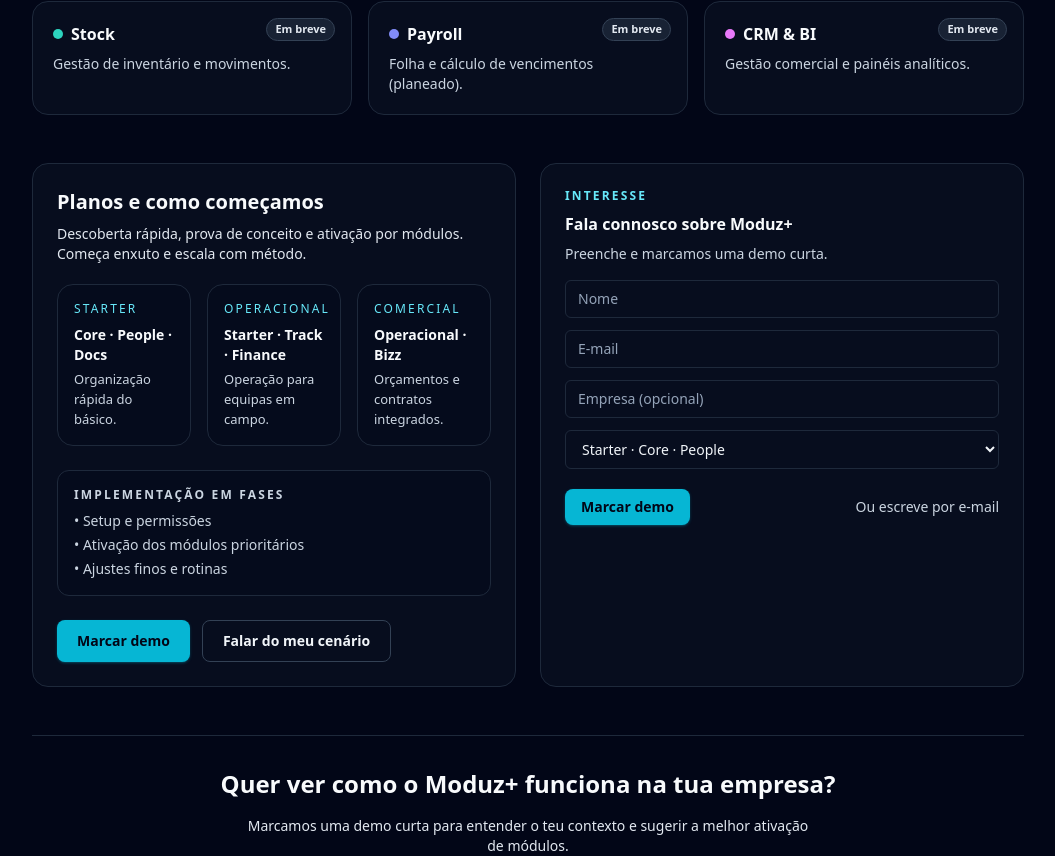
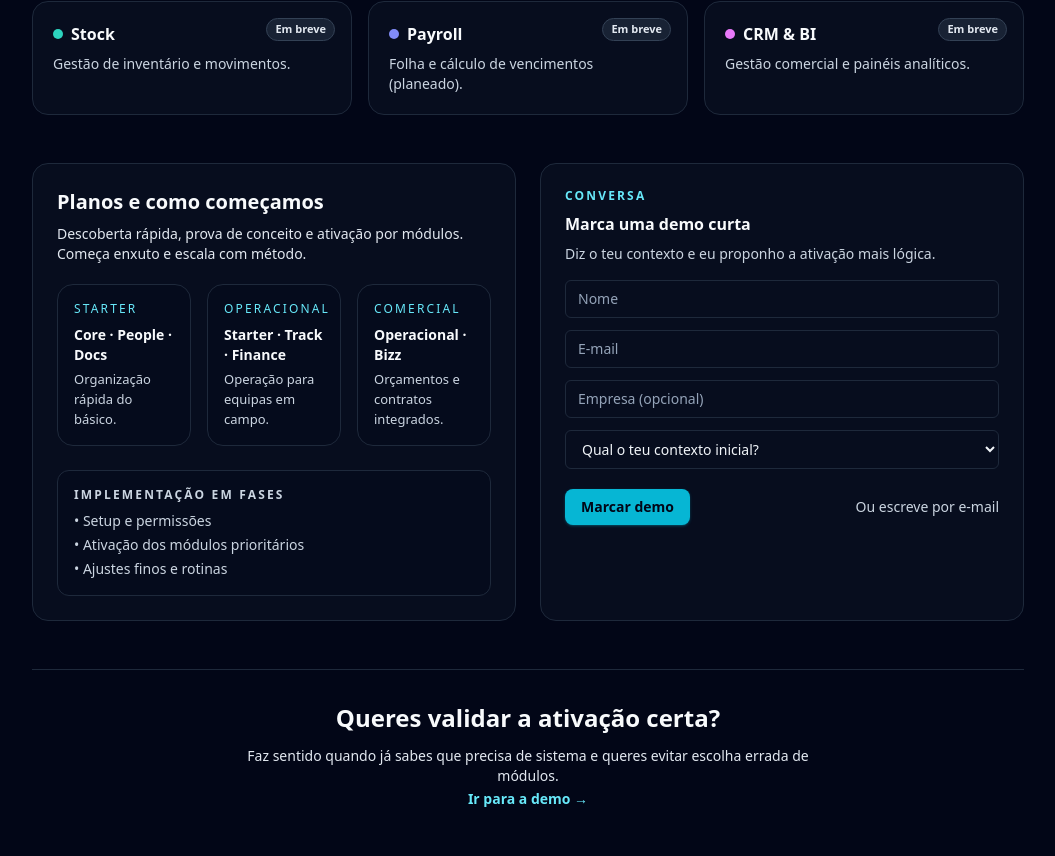
Before and after one commit to libertrendz/libertrendz-site, a Next.js app: page /moduz in a window 1280 px wide. Shown: the part 1084-1940 px from the top of the page, without its empty margins (112-1167 px from the left). Built offline with nearby package versions, Linux system fonts and the light colour scheme.

Commit message:
Update page.tsx

```diff
--- a/app/moduz/page.tsx
+++ b/app/moduz/page.tsx
@@ -34,13 +34,17 @@ const MODULES_SOON = [
   { key: "crm", title: "CRM & BI", desc: "Gestão comercial e painéis analíticos." },
 ];
 
-function ModuleTitle({
-  moduleKey,
-  title,
-}: {
-  moduleKey: string;
-  title: string;
-}) {
+const CONTACT_CONTEXTS = [
+  "Quero organizar operação e equipa",
+  "Quero controlo de ponto e campo",
+  "Quero visibilidade financeira e previsibilidade",
+  "Quero orçamentos e contratos integrados",
+  "Ainda não sei, preciso de orientação",
+] as const;
+
+type ContactContext = (typeof CONTACT_CONTEXTS)[number] | "";
+
+function ModuleTitle({ moduleKey, title }: { moduleKey: string; title: string }) {
   const dot = MODULE_COLORS[moduleKey] || "bg-slate-400";
   return (
     <div className="flex items-center gap-2">
@@ -54,7 +58,7 @@ export default function ModuzPage() {
   const [name, setName] = useState("");
   const [email, setEmail] = useState("");
   const [company, setCompany] = useState("");
-  const [interest, setInterest] = useState("starter");
+  const [context, setContext] = useState<ContactContext>("");
   const [loading, setLoading] = useState(false);
   const [status, setStatus] = useState<{ ok: boolean; msg: string } | null>(null);
 
@@ -73,8 +77,8 @@ export default function ModuzPage() {
         nome: name,
         email,
         empresa: company,
-        mensagem: `Interesse Moduz+ · plano: ${interest}`,
-        assunto: "Interesse Moduz+ · demo / orçamento",
+        mensagem: `Interesse Moduz+ · contexto: ${context || "Não especificado"}`,
+        assunto: "Interesse Moduz+ · demo / conversa",
       };
 
       const res = await fetch("/api/contato", {
@@ -84,11 +88,11 @@ export default function ModuzPage() {
       });
 
       if (res.ok) {
-        setStatus({ ok: true, msg: "Recebemos · vamos responder em até 2 dias úteis." });
+        setStatus({ ok: true, msg: "Recebido. Vamos responder em breve." });
         setName("");
         setEmail("");
         setCompany("");
-        setInterest("starter");
+        setContext("");
       } else {
         setStatus({ ok: false, msg: "Não foi possível enviar. Usa contato@libertrendz.eu." });
       }
@@ -124,12 +128,13 @@ export default function ModuzPage() {
                 <li>• Serve operações em campo, serviços, obras e equipas distribuídas.</li>
               </ul>
 
+              {/* AQUI FOI O AJUSTE: tiramos o CTA repetido de demo. */}
               <div className="mt-6 flex flex-wrap gap-3">
                 <a
                   href="#planos"
                   className="inline-flex items-center justify-center rounded-lg bg-cyan-500 px-5 py-3 text-sm font-semibold text-slate-950 shadow-lg shadow-cyan-500/30 transition hover:bg-cyan-400"
                 >
-                  Agendar demo
+                  Ver como começamos
                 </a>
                 <a
                   href="/contato"
@@ -206,7 +211,7 @@ export default function ModuzPage() {
 
         {/* PLANOS / FORM — AJUSTE DE PROPORÇÃO */}
         <div id="planos" className="grid gap-6 lg:grid-cols-2 lg:items-stretch">
-          {/* ESQUERDA AGORA É CARD (mesmo peso do form) */}
+          {/* ESQUERDA: informativo, sem CTA repetido */}
           <div className="rounded-2xl border border-slate-800 bg-slate-900/40 p-6 h-full flex flex-col">
             <div>
               <h2 className="text-xl font-semibold text-slate-50">Planos e como começamos</h2>
@@ -244,29 +249,17 @@ export default function ModuzPage() {
               </ul>
             </div>
 
-            {/* empurra para baixo para equilibrar altura */}
-            <div className="mt-auto pt-6 flex flex-wrap gap-3">
-              <a
-                href="#planos"
-                className="inline-flex items-center justify-center rounded-lg bg-cyan-500 px-5 py-2.5 text-sm font-semibold text-slate-950 shadow shadow-cyan-500/30 transition hover:bg-cyan-400"
-              >
-                Marcar demo
-              </a>
-              <a
-                href="/contato"
-                className="inline-flex items-center justify-center rounded-lg border border-slate-700 px-5 py-2.5 text-sm font-semibold text-slate-100 transition hover:border-slate-500 hover:bg-slate-900/60"
-              >
-                Falar do meu cenário
-              </a>
-            </div>
+            {/* SEM CTA AQUI: reduz repetição e “desespero” */}
           </div>
 
-          {/* DIREITA — FORM (igual altura, botões no fundo) */}
+          {/* DIREITA — FORM (único CTA real da página) */}
           <aside className="rounded-2xl border border-slate-800 bg-slate-900/40 p-6 h-full flex flex-col">
             <div>
-              <p className="text-xs font-semibold uppercase tracking-[0.18em] text-cyan-300">Interesse</p>
-              <h3 className="mt-2 text-base font-semibold text-slate-50">Fala connosco sobre Moduz+</h3>
-              <p className="mt-2 text-sm text-slate-300">Preenche e marcamos uma demo curta.</p>
+              <p className="text-xs font-semibold uppercase tracking-[0.18em] text-cyan-300">Conversa</p>
+              <h3 className="mt-2 text-base font-semibold text-slate-50">Marca uma demo curta</h3>
+              <p className="mt-2 text-sm text-slate-300">
+                Diz o teu contexto e eu proponho a ativação mais lógica.
+              </p>
             </div>
 
             <form className="mt-4 space-y-3 flex-1" onSubmit={handleSubmit}>
@@ -301,20 +294,25 @@ export default function ModuzPage() {
                 />
               </div>
 
+              {/* AQUI FOI A CORREÇÃO: não é “plano”, é “contexto da conversa” */}
               <div>
-                <label className="sr-only">Interesse</label>
+                <label className="sr-only">Contexto</label>
                 <select
                   className="w-full rounded-md border border-slate-800 bg-transparent px-3 py-2 text-sm text-slate-100"
-                  value={interest}
-                  onChange={(e) => setInterest(e.target.value)}
+                  value={context}
+                  onChange={(e) => setContext(e.target.value as ContactContext)}
                 >
-                  <option value="starter">Starter · Core · People</option>
-                  <option value="operacional">Operacional · Track · Finance</option>
-                  <option value="comercial">Comercial · Bizz · Finance</option>
+                  <option value="" disabled>
+                    Qual o teu contexto inicial?
+                  </option>
+                  {CONTACT_CONTEXTS.map((c) => (
+                    <option key={c} value={c}>
+                      {c}
+                    </option>
+                  ))}
                 </select>
               </div>
 
-              {/* BOTÕES NO FUNDO */}
               <div className="pt-2 flex items-center justify-between gap-3">
                 <button
                   type="submit"
@@ -344,19 +342,19 @@ export default function ModuzPage() {
           </aside>
         </div>
 
-        {/* CTA FINAL */}
-        <div className="pt-8 border-t border-slate-800 text-center space-y-4">
+        {/* CTA FINAL — vira link secundário, sem repetir botão */}
+        <div className="pt-8 border-t border-slate-800 text-center space-y-3">
           <h2 className="text-2xl font-semibold text-slate-50">
-            Quer ver como o Moduz+ funciona na tua empresa?
+            Queres validar a ativação certa?
           </h2>
           <p className="max-w-xl mx-auto text-sm text-slate-200">
-            Marcamos uma demo curta para entender o teu contexto e sugerir a melhor ativação de módulos.
+            Faz sentido quando já sabes que precisa de sistema e queres evitar escolha errada de módulos.
           </p>
           <a
             href="#planos"
-            className="inline-flex items-center justify-center rounded-lg bg-cyan-500 px-6 py-3 text-sm font-semibold text-slate-950 shadow-lg shadow-cyan-500/30 transition hover:bg-cyan-400"
+            className="text-sm font-semibold text-cyan-300 hover:text-cyan-200"
           >
-            Marcar demo
+            Ir para a demo →
           </a>
         </div>
       </section>
```
